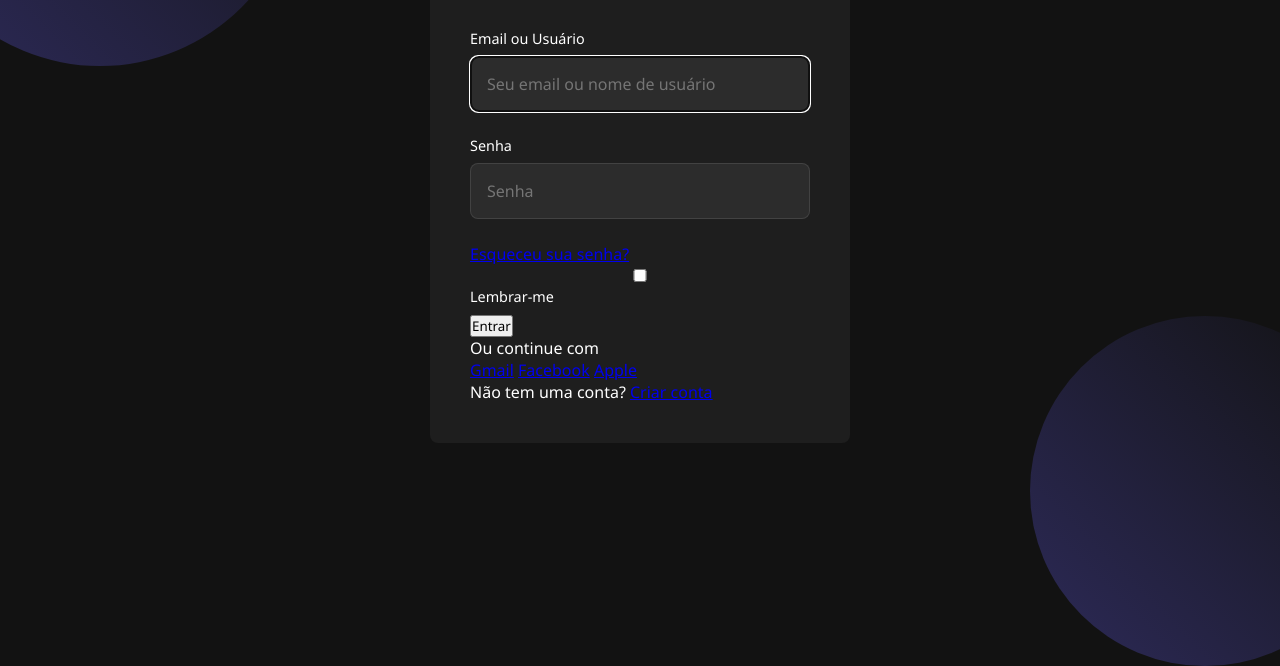
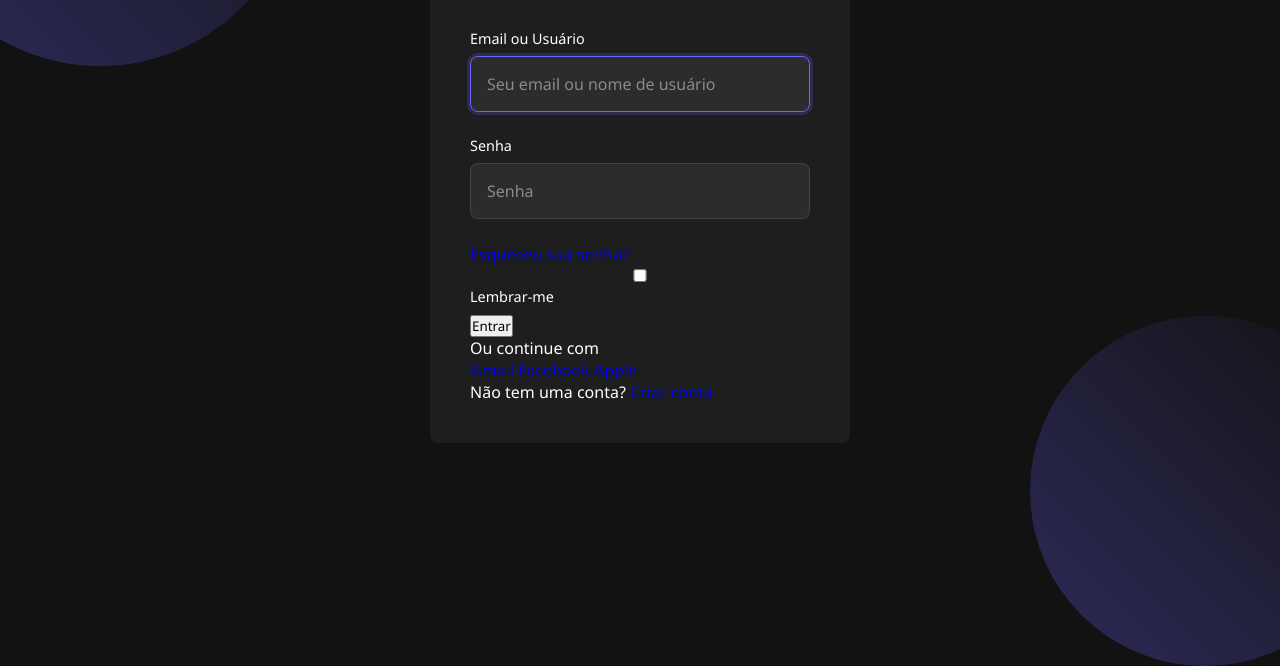
Before and after one commit to emanuellerego/tela-de-login, a plain HTML site: page index.html in a window 1280 px wide. Shown: the part 234-900 px from the top of the page. Drawn offline with Linux system fonts and the light colour scheme.

Commit message:
add input::placeholder login css

```diff
--- a/css/login.css
+++ b/css/login.css
@@ -63,3 +63,14 @@ input{
     font-size: 1rem;
     transition: var(--transition);
 }
+
+input:focus{
+    outline: none;
+    border-color: var(--primary-color);
+    box-shadow: 0 0 0 3px rgba(108, 99, 255, 0.2);
+}
+
+input::placeholder{
+    color: var(--text-secundary);
+    opacity: 0.7;
+}
```
